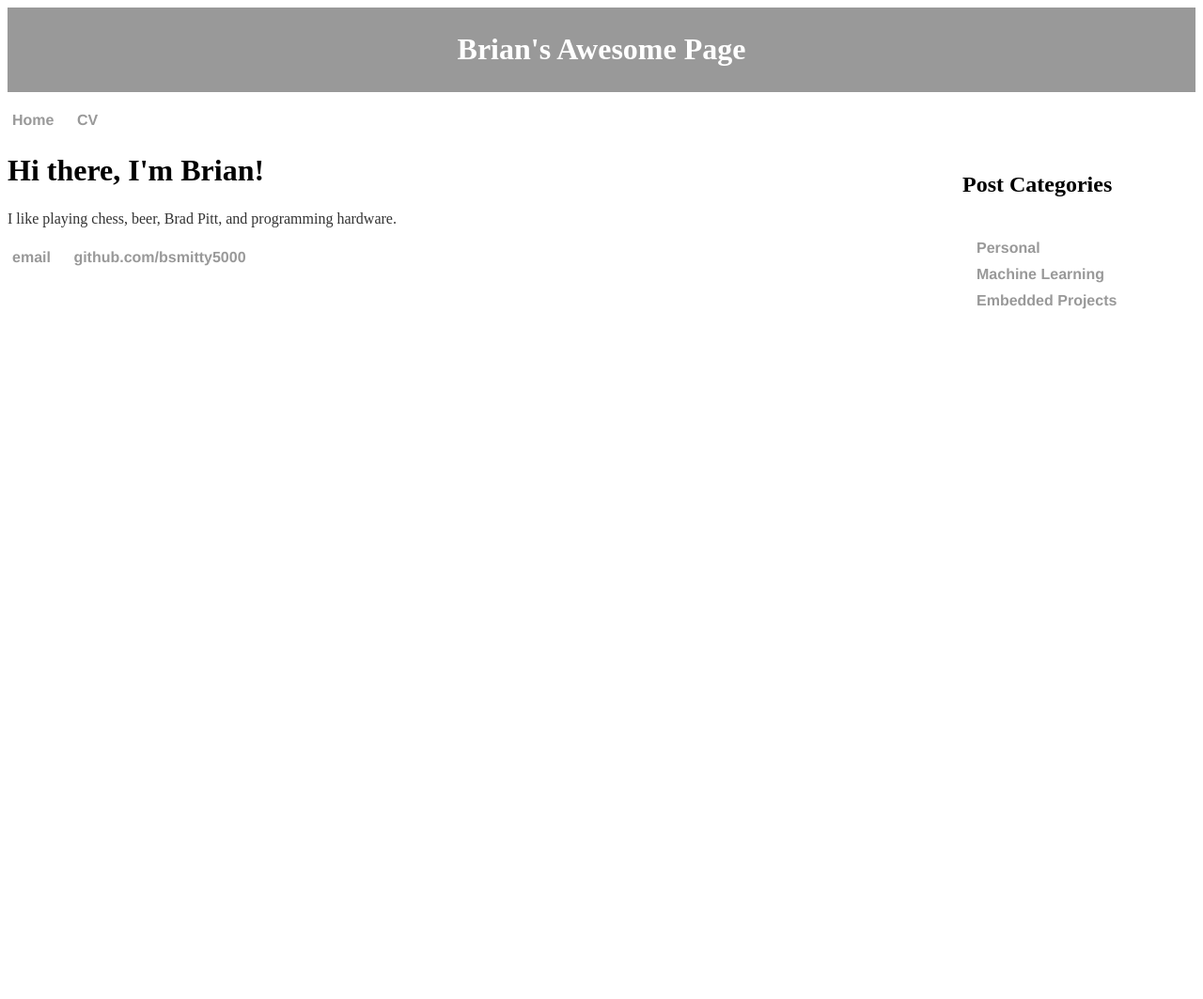
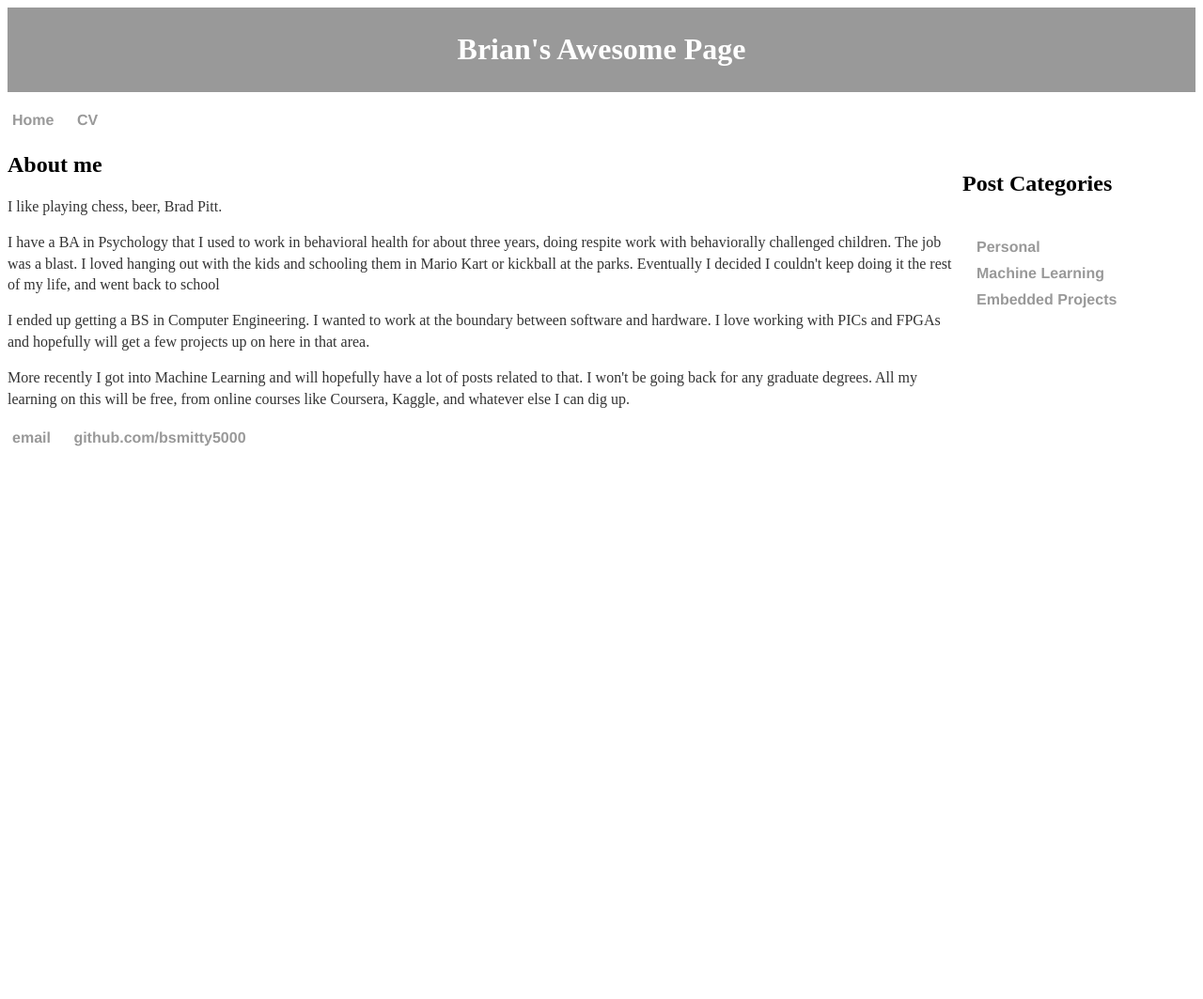
Before and after one commit to bsmitty5000/bsmitty5000.github.io, a Jekyll site: the page built from about/index.html, in a window 1280 px wide. Shown: the whole page at 94% size. Built offline with Jekyll 4.4.1, drawn with Linux system fonts in a browser that asks for light colours.

Commit message:
Update index.html

```diff
--- a/about/index.html
+++ b/about/index.html
@@ -1,8 +1,18 @@
 ---
 layout: default
 title: About Me
+description: A blog about hardware programming, machine learning, and embedded development
 ---
-<div class="blurb">
-	<h1>Hi there, I'm Brian!</h1>
-	<p>I like playing chess, beer, Brad Pitt, and programming hardware.</p>
-</div><!-- /.blurb -->
+<div class="about">
+	<h2>About me</h2>
+	<p>I like playing chess, beer, Brad Pitt.</p>
+	<p>I have a BA in Psychology that I used to work in behavioral health for about three years,
+	doing respite work with behaviorally challenged children. The job was a blast. I loved hanging out
+	with the kids and schooling them in Mario Kart or kickball at the parks. Eventually I decided I couldn't
+	keep doing it the rest of my life, and went back to school</p>
+	<p>I ended up getting a BS in Computer Engineering. I wanted to work at the boundary between software and
+	hardware. I love working with PICs and FPGAs and hopefully will get a few projects up on here in that area.</p>
+	<p>More recently I got into Machine Learning and will hopefully have a lot of posts
+	related to that. I won't be going back for any graduate degrees. All my learning on this will be free, from
+	online courses like Coursera, Kaggle, and whatever else I can dig up.</p>
+</div><!-- /.about -->
```
